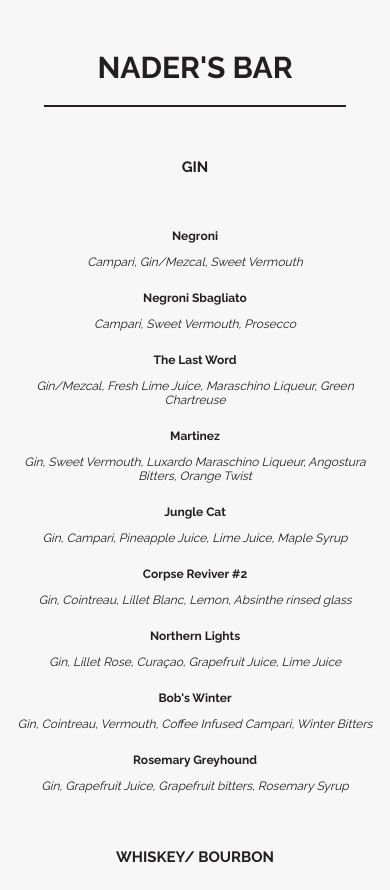
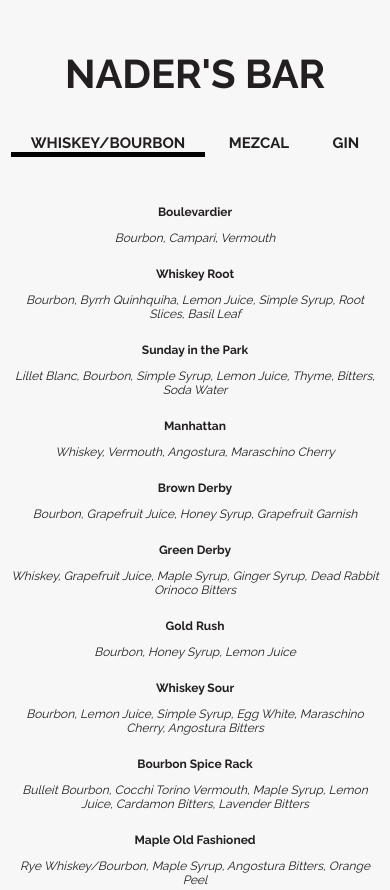
Before and after one commit to naderdub/bar, a plain HTML site: page index.html in a window 390 px wide. Shown: the top 890 px of the page. Drawn offline with Linux system fonts and the light colour scheme.

Commit message:
Add files via upload

```diff
--- a/index.html
+++ b/index.html
@@ -21,41 +21,15 @@
 	</head>
 	<body>
 	<h1>NADER'S BAR</h1>
-	<hr>
+	<nav>
+		<h3>
+		<a href="index.html" class="active" >WHISKEY/BOURBON</a>
+		<a href="mezcal.html" >MEZCAL</a>
+		<a href="gin.html" >GIN</a>
+		</h3>
+	</nav>
 	<br>
  	<div class="cocktail">
- 		<h3>GIN</h3>
- 		<br>
- 		<h2>Negroni</h2>
- 		<p>Campari, Gin/Mezcal, Sweet Vermouth</p>
-
- 		<h2>Negroni Sbagliato</h2>
- 		<p>Campari, Sweet Vermouth, Prosecco</p>
-
- 		<h2>The Last Word</h2>
- 		<p>Gin/Mezcal, Fresh Lime Juice, Maraschino Liqueur, Green Chartreuse</p>
-
- 		<h2>Martinez</h2>
- 		<p>Gin, Sweet Vermouth, Luxardo Maraschino Liqueur, Angostura Bitters, Orange Twist</p>
-
- 		<h2>Jungle Cat</h2>
- 		<p>Gin, Campari, Pineapple Juice, Lime Juice, Maple Syrup</p>
-
- 		<h2>Corpse Reviver #2</h2>
- 		<p>Gin, Cointreau, Lillet Blanc, Lemon, Absinthe rinsed glass</p>
-
- 		<h2>Northern Lights</h2>
- 		<p>Gin, Lillet Rose, Cura&#231ao, Grapefruit Juice, Lime Juice</p>
-
- 		<h2>Bob's Winter</h2>
- 		<p>Gin, Cointreau, Vermouth, Coffee Infused Campari, Winter Bitters</p>
-
- 		<h2>Rosemary Greyhound</h2>
- 		<p>Gin, Grapefruit Juice, Grapefruit bitters, Rosemary Syrup</p>
-
- 		<br>
- 		<h3>WHISKEY/ BOURBON</h3>
- 		<BR>
  		<H2>Boulevardier</H2>
  		<p>Bourbon, Campari, Vermouth</p>
 
@@ -88,51 +62,6 @@
 
  		<h2>Hot Toddy</h2>
  		<p>Bourbon/Whiskey, Lemon Juice, Simple Syrup, Bitters</p>
- 		<br>
- 		<h3>MEZCAL</h3>
- 		<BR>
- 		<h2>Mezcalita</h2>
- 		<p>Mezcal, Cointreau, Lime Juice, Agave/Jalapeno Syrup</p>
-
- 		<h2>Agave Blues</h2>
- 		<p>Mezcal, Lemon Juice, Honey Syrup, Cilantro, Blueberry Compote</p>
-
- 		<h2>Mezcal Sour</h2>
- 		<p>Reposado Tequila, Mezcal, Simple Syrup, Lemon Juice, Triple Sec/Cointreau, Egg White</p>
-
- 		<h2>Pineapple Mezcal Sour</h2>
- 		<p>Mezcal, Pineapple Juice, Agave Syrup, Lime Juice, Egg White, Bitters</p>
-
- 		<h2>When the Smoke Clears</h2>
- 		<p>Mezcal, Aperitivo, Ginger Syrup, Lime Juice, Pineapple Juice</p>
-
- 		<h2>Mezcal Martinez</h2>
- 		<p>Mezcal, Sweet Vermouth, Cynar, Luxardo Maraschino Liqueur, Orange Peel</p>
-
- 		<h2>Sleepy Hollow</h2>
- 		<p>Absinthe, Mezcal, Allspice Berries, Cinnamon Stick, Light/Dark Rum, Agave Nectar, Angostura Bitters, Rosemary</p>
-
- 		<h2>Oaxacan Old Fashioned</h2>
- 		<p>Reposado Tequila, Mezcal, Agave Nectar, Agostura Bitters, Orange Peel</p>
-
- 		<h2>Sunday in the Park</h2>
- 		<p>Lillet Blanc, Mezcal, Simple Syrup, Lemon Juice, Thyme, Bitters, Soda Water</p>
-
-
- 		<h2>Mole Negroni</h2>
- 		<p>Campari, Vermouth, Black Walnut Bourbon Liqueur, Ancho Reyes, Mezcal, Mole Bitters</p>
- 		<p>or</p>
- 		<p>Gin, Mezcal, Campari, Sweet Vermouth, Ancho Chile Liqueur, Mole Bitters</p>
-
-
-
-
  	</div>
-
-
-
-
-
-
 	</body>
 </html>
--- a/main.css
+++ b/main.css
@@ -10,7 +10,7 @@
 	text-align: center;
 	color: #231f20;
 	font-weight: 700px;
-	font-size: 40px;
+	font-size: 50px;
 }
 
 h2 {
@@ -45,6 +45,33 @@
   background-color: #231f20;
 }
 
+nav	{
+	margin: auto;
+	display: block;
+	text-align: center;
+	font-family: 'Raleway', sans-serif;
+	font-weight: 400px;
+	font-size: 15px;
+	color: #231f20;
+}
+
+a.active {
+	text-decoration: none;
+	border-bottom: 5px solid black;
+	}
+
+
+a:link, a:visited {
+	text-decoration: none;
+	color: #231f20;
+	padding: 0px 20px 0px;
+}
+
+a:hover, a:active	{
+	text-decoration: none;
+	border-bottom: 5px solid black;
+}
+
 
 
 
@@ -65,10 +92,7 @@
 		max-width: 100%;
 	}
 
-	hr {
-	  width: 80%;
-	}
 	h1 {
-	font-size: 30px;
+	font-size: 40px;
 }
 }
```
Also changed, not shown: gin.html (added, +62 -0 lines), mezcal.html (added, +76 -0 lines).
